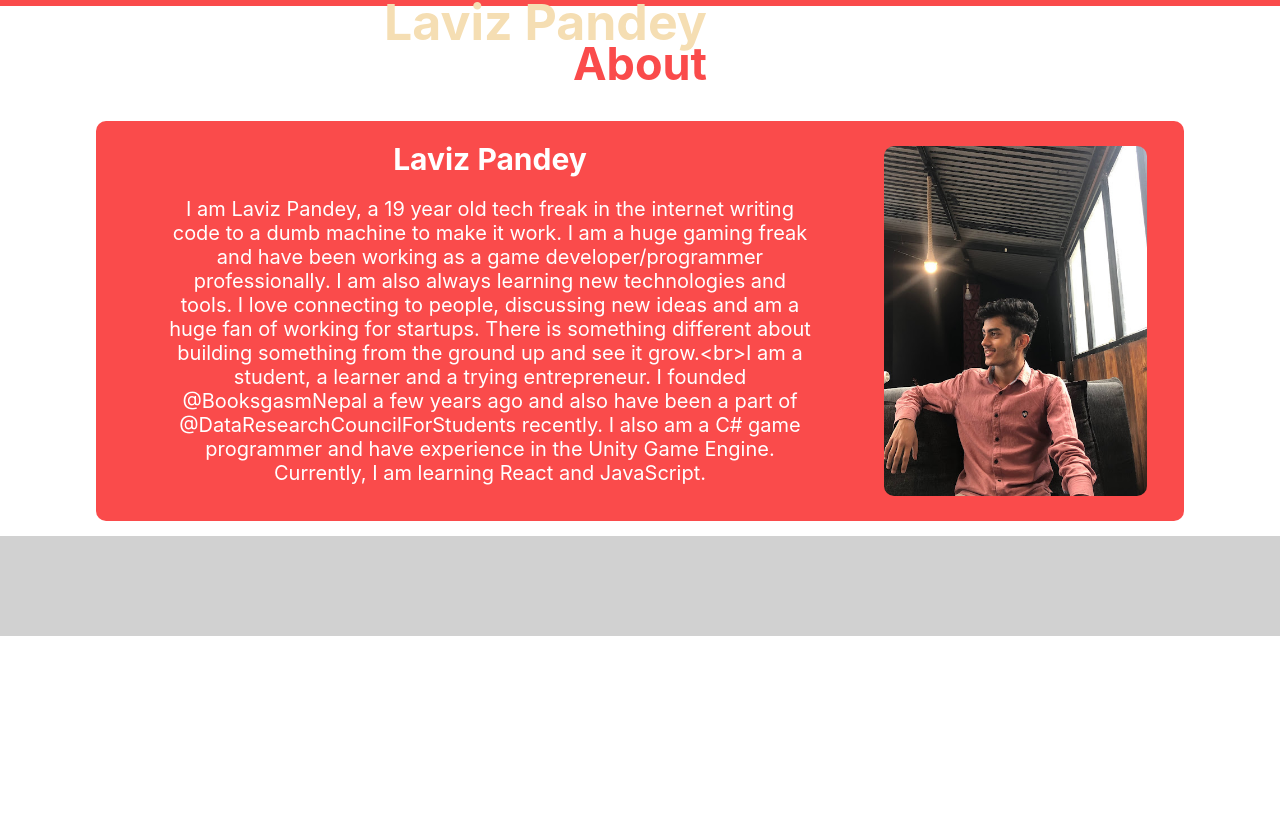
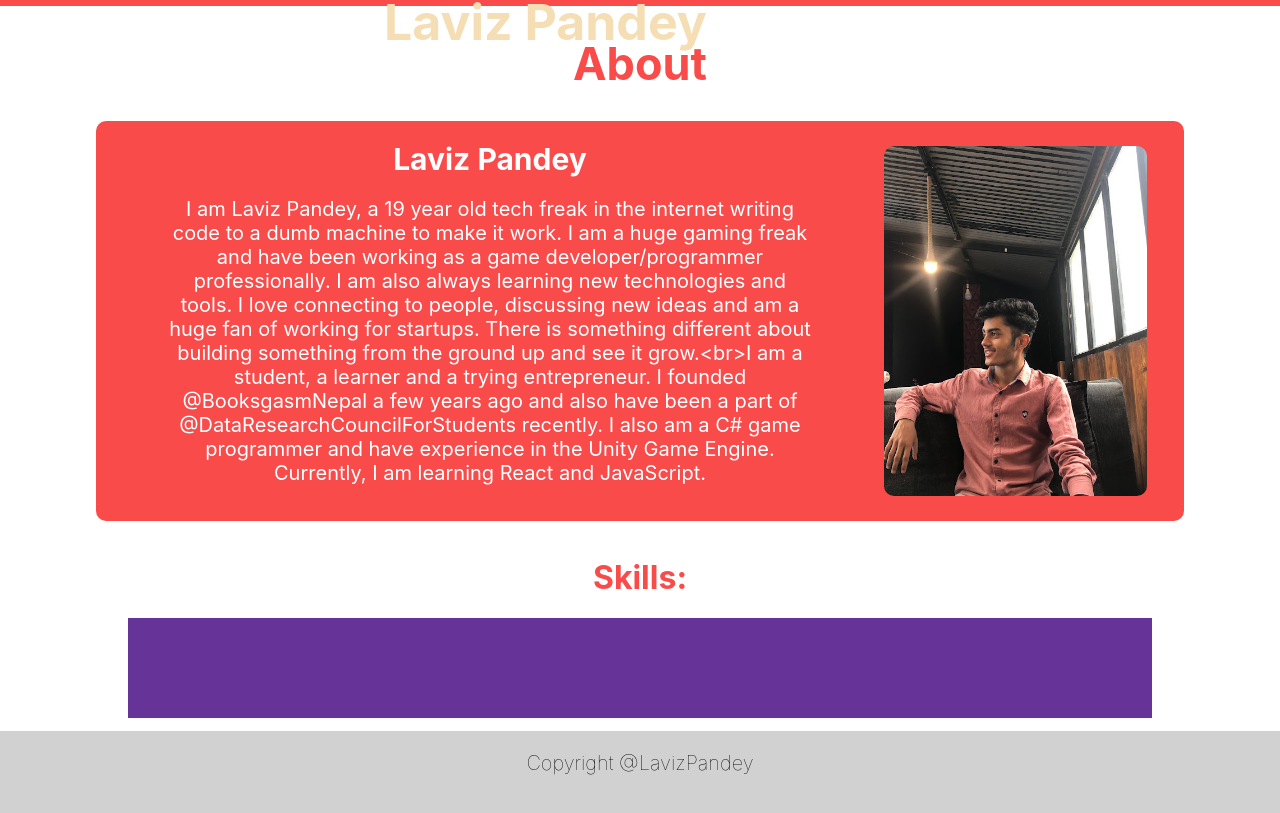
Before and after one commit to lavizp/Portfolio-React, a React (Create React App) app: page / in a window 1280 px wide. Shown: the part 469-1282 px from the top of the page. Before the commit the page ends 1105 px from the top, so only its background shows below. Built offline with nearby package versions, Linux system fonts and the light colour scheme.

Commit message:
Skills Section

```diff
--- a/src/App.js
+++ b/src/App.js
@@ -4,6 +4,7 @@ import { Route, Routes } from 'react-router-dom'
 import Navbar from './components/Navbar'
 import About from './components/About';
 import Footer from './components/Footer';
+import Skills from './components/Skills';
 
 
 function App() {
@@ -18,8 +19,9 @@ function App() {
         <>
           <Homepage/>
           <About title={aboutTitle} myDesc={aboutDescription}/>
+          <Skills/>
         </>
-      }></Route>
+      } />
       </Routes>
    <Footer/>
 
--- a/src/components/Footer.js
+++ b/src/components/Footer.js
@@ -3,7 +3,7 @@ import '../styles/footer.css'
 export default function Footer() {
   return (
     <div className='footer'>
-
+        <h1>Copyright @LavizPandey</h1>
     </div>
   )
 }
--- /dev/null
+++ b/src/components/Skill.js
@@ -0,0 +1,10 @@
+import React from 'react'
+import '../styles/skills.css'
+
+export default function Skill() {
+  return (
+    <div className='skill-container'>
+
+    </div>
+  )
+}
--- /dev/null
+++ b/src/components/Skills.js
@@ -0,0 +1,12 @@
+import React from 'react'
+import Skill from './Skill'
+import '../styles/skills.css'
+
+export default function Skills() {
+  return (
+    <div className ='skills-container'>
+    <h1>Skills:</h1>
+        <Skill/>
+    </div>
+  )
+}
--- a/src/styles/footer.css
+++ b/src/styles/footer.css
@@ -3,3 +3,10 @@
     width: 100%;
     height: 100px;
 }
+
+.footer h1{
+    text-align: center;
+    font-size: 20px;
+    font-weight: 100;
+    padding-top: 20px;
+}
--- /dev/null
+++ b/src/styles/skills.css
@@ -0,0 +1,11 @@
+.skill-container{
+    margin: auto;
+    height: 100px;
+    width: 80%;
+    background-color: rebeccapurple;
+}
+
+.skills-container h1 {
+    color: #FA4B4B;
+    text-align: center;
+}
```
